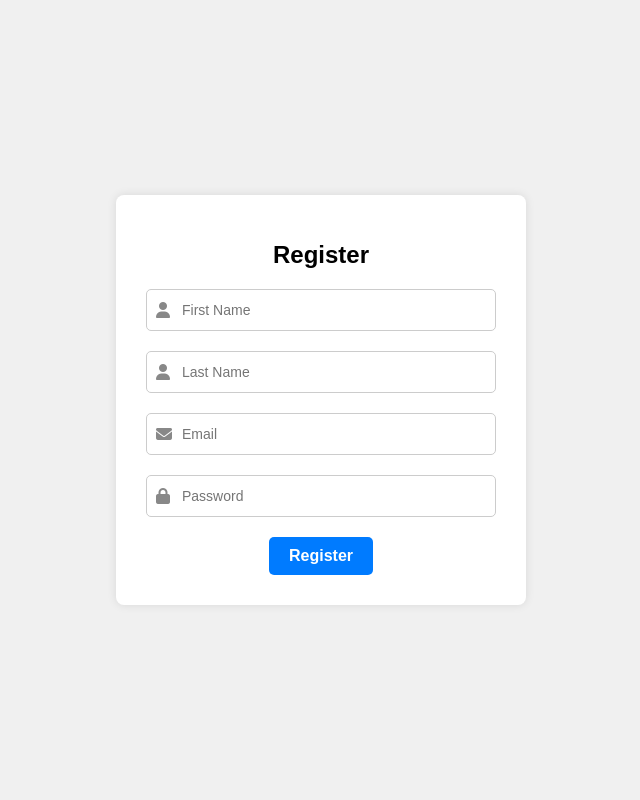
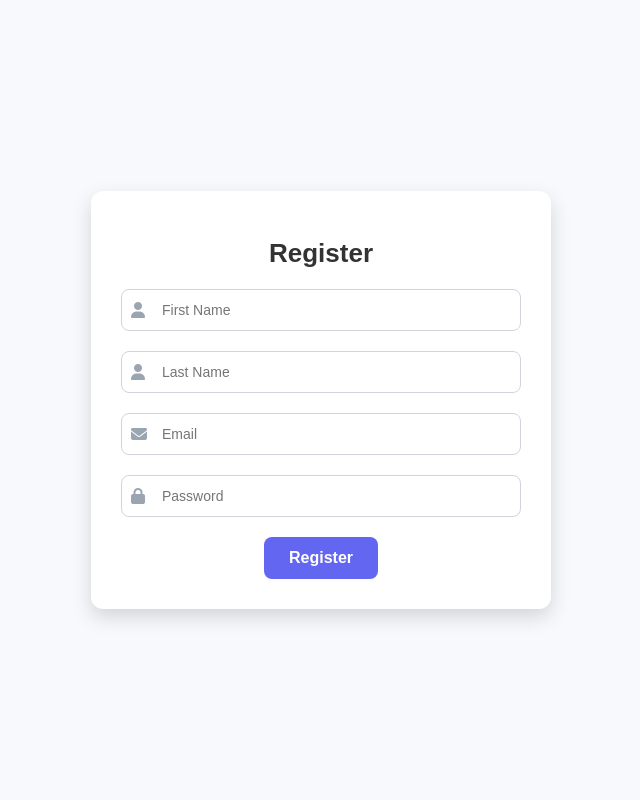
Before and after one commit to rebecca329/Bakewise, a PHP site: page / in a window 1280 px wide. Shown: the whole page, without its empty margins (319-959 px from the left). Run offline with PHP 8.4, Linux system fonts and the light colour scheme.

Commit message:
index code updated

```diff
--- a/index.php
+++ b/index.php
@@ -7,27 +7,33 @@
     <link rel="stylesheet" href="https://cdnjs.cloudflare.com/ajax/libs/font-awesome/6.7.0/css/all.min.css">
     <style>
         body {
-            font-family: Arial, sans-serif;
+            font-family: 'Arial', sans-serif;
             display: flex;
             justify-content: center;
             align-items: center;
             height: 100vh;
             margin: 0;
-            background-color: #f0f0f0;
+            background-color: #f7f9fc;
         }
 
         .container {
-            background-color: #fff;
+            background-color: #ffffff;
             padding: 30px;
-            border-radius: 8px;
-            box-shadow: 0 0 10px rgba(0, 0, 0, 0.1);
-            width: 350px;
+            border-radius: 12px;
+            box-shadow: 0 8px 20px rgba(0, 0, 0, 0.15);
+            width: 400px;
+            transition: transform 0.3s;
+        }
+
+        .container:hover {
+            transform: translateY(-5px);
         }
 
         .form-title {
             margin-bottom: 20px;
             text-align: center;
-            font-size: 24px;
+            font-size: 26px;
+            color: #333;
         }
 
         .input-group {
@@ -40,42 +46,47 @@
         .input-group i {
             position: absolute;
             left: 10px;
-            color: #888;
+            color: #9aa5b1;
         }
 
         .input-group input {
             width: 100%;
-            padding: 12px 12px 12px 35px;
-            border: 1px solid #ccc;
-            border-radius: 5px;
+            padding: 12px 12px 12px 40px;
+            border: 1px solid #d1d5db;
+            border-radius: 8px;
             font-size: 14px;
+            color: #333;
+            transition: border-color 0.3s, box-shadow 0.3s;
         }
 
-        .input-group label {
-            display: block;
-            margin-top: 5px;
-            font-size: 14px;
+        .input-group input:focus {
+            border-color: #a5b4fc;
+            box-shadow: 0 0 5px rgba(165, 180, 252, 0.5);
+            outline: none;
         }
+
         button {
-  background-color: #007bff;
+            background-color: #6366f1;
             color: #fff;
             border: none;
-  border-radius: 5px;
-  padding: 10px 20px;
-  align-items: center;
-  cursor: pointer;
+            border-radius: 8px;
+            padding: 12px 25px;
             font-size: 16px;
             font-weight: bold;
+            cursor: pointer;
             display: block;
             margin: 0 auto;
-  transition: background-color 0.3s ease-in-out;
+            transition: background-color 0.3s ease-in-out, box-shadow 0.3s;
         }
 
         button:hover {
-  background-color:    #0062cc;
-
+            background-color: #4f46e5;
+            box-shadow: 0 5px 15px rgba(99, 102, 241, 0.3);
         }
 
+        button:active {
+            transform: scale(0.98);
+        }
     </style>
 </head>
 <body>
@@ -83,22 +94,18 @@ button:hover {
         <h1 class="form-title">Register</h1>
         <form method="post" action="">
             <div class="input-group">
-
                 <input type="text" name="fName" id="fName" placeholder="First Name" required>
                 <i class="fas fa-user"></i>
             </div>
             <div class="input-group">
-
                 <input type="text" name="lName" id="lName" placeholder="Last Name" required>
                 <i class="fas fa-user"></i>
             </div>
             <div class="input-group">
-
                 <input type="email" name="email" id="email" placeholder="Email" required>
                 <i class="fas fa-envelope"></i>
             </div>
             <div class="input-group">
-
                 <input type="password" name="password" id="password" placeholder="Password" required>
                 <i class="fas fa-lock"></i>
             </div>
```
Lines whose indentation alone changed are shown as unchanged.
